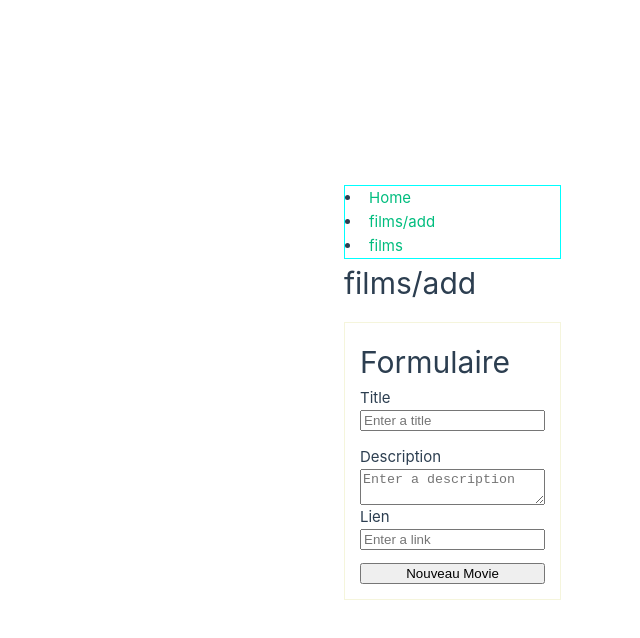
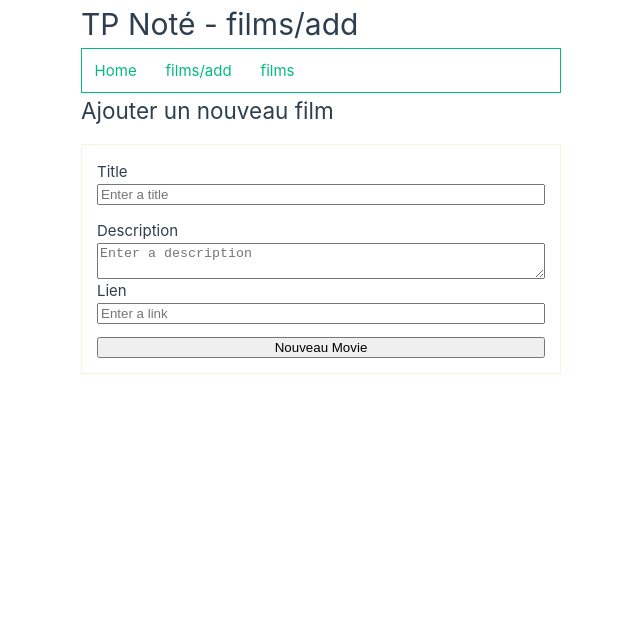
Before and after one commit to DahmaneYanis/TPNoteJS, a Vue app: page / in a window 1280 px wide. Both pictures are taken after a click on the link "films/add". Shown: the top 638 px of the page, without its empty margins (79-719 px from the left). Built offline with nearby package versions, Linux system fonts and the light colour scheme.

Commit message:
add some css

```diff
--- a/src/App.vue
+++ b/src/App.vue
@@ -22,19 +22,21 @@ function updateList(filter) {
 
 <template>
 	<main>
+		<h1>TP Noté - {{ routeur.getCurrentLink() }}</h1>
 		<NavBar @go="(link) => routeur.goTo(link)" />
-		<h1>{{ routeur.getCurrentLink() }}</h1>
-		<Formulaire v-if="routeur.getCurrentLink() == 'films/add'" @new="(movie) => update(movie)" />
+		<div v-if="routeur.getCurrentLink() == 'films/add'">
+			<h2>Ajouter un nouveau film</h2>
+			<Formulaire @new="(movie) => update(movie)" />
+		</div>
 		<div v-else-if="routeur.getCurrentLink() == 'films'">
-
+			<h2>Liste des films</h2>
+			<h3>Films provenant de l'API</h3>
 			<Suspense>
 				<ListMovieAPI />
 			</Suspense>
-
+			<h3>Films provenant du stub</h3>
 			<ListMovieCard @filter-updated="(filter) => updateList(filter)" :list_movies="dataManager.getMovies()" />
 		</div>
-
-
 	</main>
 </template>
 
--- a/src/assets/main.css
+++ b/src/assets/main.css
@@ -1,7 +1,7 @@
 @import './base.css';
 
 #app {
-  max-width: 1280px;
+  width: 80%;
   margin: 0 auto;
   padding: 2rem;
   font-weight: normal;
@@ -23,7 +23,7 @@ a,
 
 @media (min-width: 1024px) {
   body {
-    display: flex;
+    /*display: flex;*/
     place-items: center;
   }
 
@@ -31,5 +31,6 @@ a,
     display: grid;
     grid-template-columns: 1fr 1fr;
     padding: 0 2rem;
+
   }
 }
--- a/src/components/Formulaire.vue
+++ b/src/components/Formulaire.vue
@@ -54,8 +54,8 @@ function isDescriptionValid(description) {
     }
     descriptionValid.value = false;
     return false;
+}
 
-}
 function isValid(title, description, link) {
     let titleValid = isTitleValid(title);
     let descriptionValid = isDescriptionValid(description);
@@ -68,7 +68,6 @@ function isValid(title, description, link) {
 
 <template>
     <div id="form">
-        <h1>Formulaire</h1>
         <div>
             <li v-if="titleTooShort">Erreur : Titre trop court, doit être supérieur à 5 caractères</li>
             <li v-if="titleTooLong">Erreur : Titre trop long, doit être inférieur à 30 caractères</li>
--- a/src/components/ListMovieCard.vue
+++ b/src/components/ListMovieCard.vue
@@ -11,8 +11,17 @@ const filter = ref("")
 
 <template>
     <div>
-        <label>Research</label>
-        <input type="search" v-model="filter" @input="emit('filterUpdated', filter)" placeholder="Type your filter here"/>
+        <div class="search">
+            <label for="search">Research</label>
+            <input name="search" type="search" v-model="filter" @input="emit('filterUpdated', filter)" placeholder="Type your filter here" />
+        </div>
         <MovieCard v-for="movie in list_movies" :movie="movie" />
     </div>
 </template>
+
+<style>
+.search {
+    display: flex;
+    flex-direction: column;
+}
+</style>
--- a/src/components/MovieCard.vue
+++ b/src/components/MovieCard.vue
@@ -21,26 +21,41 @@ const more = ref(false)
 
 <template>
     <div class="movie-card">
-        <img :src="movie.link">
-        <li class="seen" v-if="movie.seen">Titre : {{ movie.title }}</li>
+        <div class="img-div">
+            <img :src="movie.link">
+        </div>
+        <li v-if="movie.seen">Titre : <span class="seen">{{ movie.title }}</span></li>
         <li v-else>Titre : {{ movie.title }}</li>
         <li v-if="!more">Description : {{ descriptionFormate(movie.description) }} <a @click="() => more = true">Voir plus...</a></li>
         <li v-else>Description : {{ movie.description }} <a @click="() => more = false">Voir moins.</a></li>
-        <button @click="movie.seen = true">Seen</button>
-        <button @click="movie.seen = false">Not seen</button>
+        <div class="btn">
+            <button @click="movie.seen = true">Seen</button>
+            <button @click="movie.seen = false">Not seen</button>
+        </div>
 
     </div>
 </template>
 
 <style>
 .seen {
-    color: green;
+    color: #00bd7e;
+}
+
+.img-div {
+    display: flex;
+    justify-content: center;
+    padding-bottom: 3%;
 }
 
 .movie-card {
-    border : 1px solid red;
-    margin-top : 1em;
+    border: 1px solid #9f9f9f;
+    margin-top: 1em;
     margin-bottom: 1em;
+    padding: 5%;
+}
+
+.btn button {
+    margin : 2%;
 }
 
 img {
--- a/src/components/NavBar.vue
+++ b/src/components/NavBar.vue
@@ -18,7 +18,15 @@ let homeLink = ""
 
 <style>
 #nav-bar {
-    border : 1px solid aqua;
+    display : flex;
+    border : 1px solid #00bd7e;
+    padding : 2%;
+    list-style : none;
+    width : auto;
+}
+
+#nav-bar li {
+    margin-right : 5%;
 }
 
 a:hover {
--- a/src/model/Routeur.js
+++ b/src/model/Routeur.js
@@ -37,6 +37,4 @@ export default class Routeur {
     getCurrentLink() {
         return this.currentLink.value
     }
-
-
 }
```
